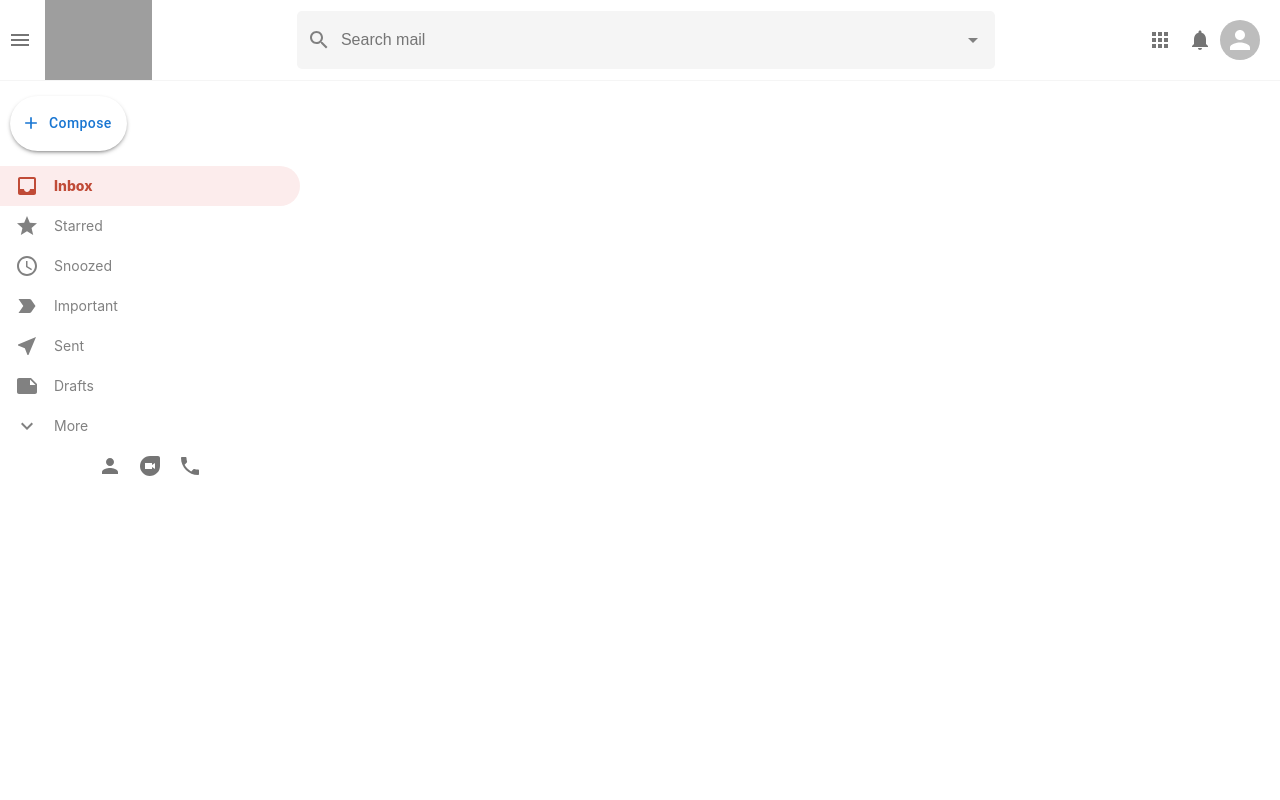
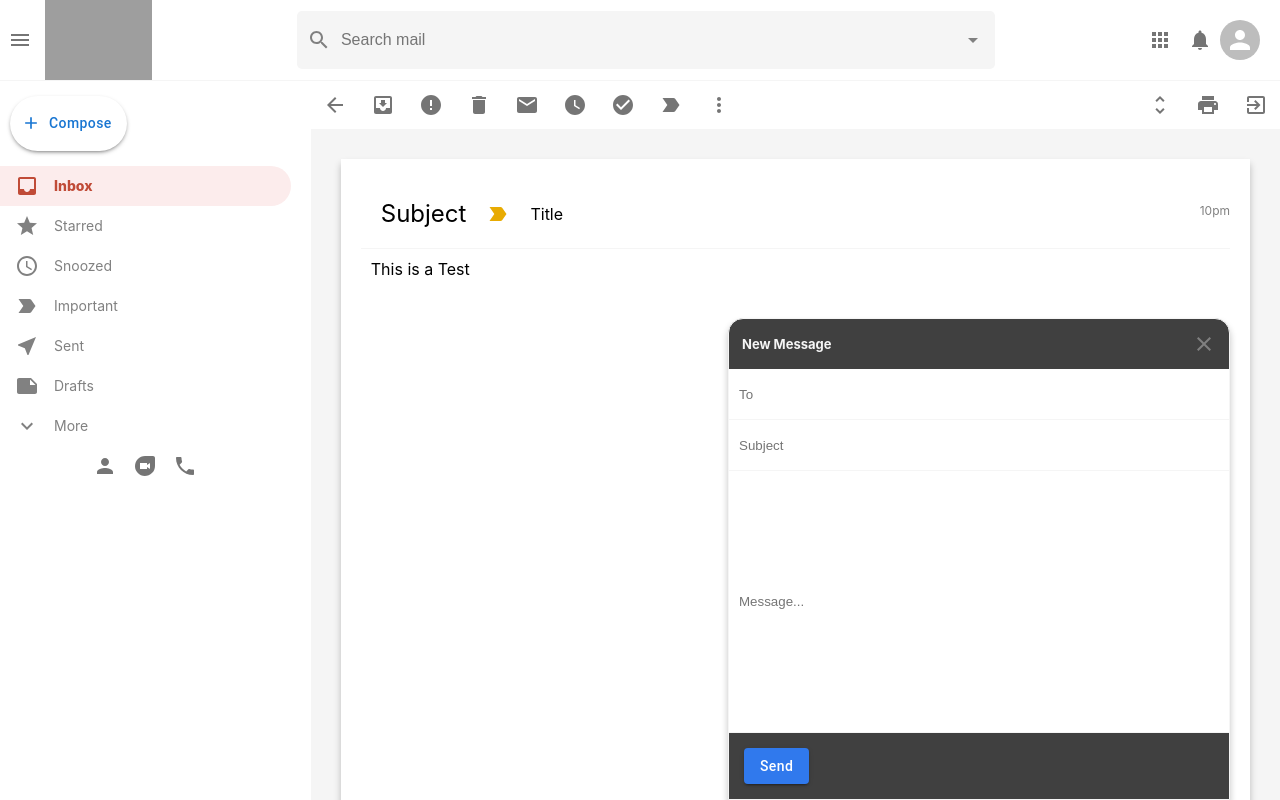
Before and after one commit to PiotrSchreiner/Gmail-Clone, a React (Create React App) app: page /mail in a window 1280 px wide. Shown: the top 800 px of the page. Built offline with nearby package versions, Linux system fonts and the light colour scheme; grey boxes are pictures that could not be loaded.

Commit message:
Created the SendMail components and styled them

```diff
--- a/src/App.js
+++ b/src/App.js
@@ -5,6 +5,7 @@
 import { BrowserRouter as Router, Routes, Route, Link } from "react-router-dom";
 import Mail from "./Mail";
 import EmailList from "./EmailList";
+import SendMail from "./SendMail";
 
 function App() {
   return (
@@ -20,6 +21,7 @@
             <Route path="/" element={<EmailList />} />
           </Routes>
         </div>
+        <SendMail />
       </div>
     </Router>
   );
--- a/src/EmailRow.js
+++ b/src/EmailRow.js
@@ -3,10 +3,17 @@
 import { IconButton, Checkbox } from "@material-ui/core";
 import StarBorderOutlinedIcon from "@mui/icons-material/StarBorderOutlined";
 import LabelImportantOutlinedIcon from "@mui/icons-material/LabelImportantOutlined";
+import { useNavigate } from "react-router-dom";
 
 function EmailRow({ id, title, subject, description, time }) {
+  const navigate = useNavigate();
+
+  const handleClick = () => {
+    navigate("/mail");
+  };
+
   return (
-    <div className="emailRow">
+    <div onClick={handleClick} className="emailRow">
       <div className="emailRow__options">
         <Checkbox />
         <IconButton>
--- a/src/Mail.css
+++ b/src/Mail.css
@@ -0,0 +1,59 @@
+.mail {
+  flex: 1;
+  background-color: whitesmoke;
+}
+
+.mail__tools {
+  justify-content: space-between;
+  background-color: white;
+  display: flex;
+}
+
+.mail__toolsLeft {
+  display: flex;
+}
+
+.mail__body {
+  display: flex;
+  flex-direction: column;
+  margin: 30px;
+  background-color: white;
+  padding: 20px;
+  height: 100vh;
+  box-shadow: 0px 5px 7px 0px rgba(0, 0, 0, 0.24);
+}
+
+.mail__important {
+  color: #e8ab02 !important;
+}
+
+.mail__bodyHeader > h2 {
+  font-weight: 400;
+  margin-right: 20px;
+}
+
+.mail__bodyHeader {
+  display: flex;
+  align-items: center;
+  border-bottom: 1px solid whitesmoke;
+  position: relative;
+  padding: 20px;
+}
+
+.mail__bodyHeader > p {
+  margin-left: 20px;
+}
+
+.mail__message > p {
+  padding: 10px;
+  margin-right: 20px;
+  overflow-wrap: break-word;
+}
+
+.mail__time {
+  position: absolute;
+  top: 24px;
+  right: 0;
+  font-size: 12px;
+  color: gray;
+}
--- a/src/Mail.js
+++ b/src/Mail.js
@@ -1,8 +1,91 @@
 import React from "react";
+import { useNavigate } from "react-router-dom";
 import "./Mail.css";
+import { IconButton } from "@material-ui/core";
+import ArrowBackIcon from "@mui/icons-material/ArrowBack";
+import MoveToInboxIcon from "@mui/icons-material/MoveToInbox";
+import ErrorIcon from "@mui/icons-material/Error";
+import DeleteIcon from "@mui/icons-material/Delete";
+import EmailIcon from "@mui/icons-material/Email";
+import WatchLaterIcon from "@mui/icons-material/WatchLater";
+import CheckCircleIcon from "@mui/icons-material/CheckCircle";
+import LabelImportantIcon from "@mui/icons-material/LabelImportant";
+import MoreVertIcon from "@mui/icons-material/MoreVert";
+import UnfoldMoreIcon from "@mui/icons-material/UnfoldMore";
+import PrintIcon from "@mui/icons-material/Print";
+import ExitToAppIcon from "@mui/icons-material/ExitToApp";
 
 function Mail() {
-  return <div className="mail"></div>;
+  const navigate = useNavigate();
+
+  return (
+    <div className="mail">
+      <div className="mail__tools">
+        <div className="c">
+          <IconButton onClick={() => navigate("/")}>
+            <ArrowBackIcon />
+          </IconButton>
+
+          <IconButton>
+            <MoveToInboxIcon />
+          </IconButton>
+
+          <IconButton>
+            <ErrorIcon />
+          </IconButton>
+
+          <IconButton>
+            <DeleteIcon />
+          </IconButton>
+
+          <IconButton>
+            <EmailIcon />
+          </IconButton>
+
+          <IconButton>
+            <WatchLaterIcon />
+          </IconButton>
+
+          <IconButton>
+            <CheckCircleIcon />
+          </IconButton>
+
+          <IconButton>
+            <LabelImportantIcon />
+          </IconButton>
+
+          <IconButton>
+            <MoreVertIcon />
+          </IconButton>
+        </div>
+        <div className="mail__toolsRight">
+          <IconButton>
+            <UnfoldMoreIcon />
+          </IconButton>
+
+          <IconButton>
+            <PrintIcon />
+          </IconButton>
+
+          <IconButton>
+            <ExitToAppIcon />
+          </IconButton>
+        </div>
+      </div>
+      <div className="mail__body">
+        <div className="mail__bodyHeader">
+          <h2>Subject</h2>
+          <LabelImportantIcon className="mail__important" />
+          <p>Title</p>
+          <p className="mail__time">10pm</p>
+        </div>
+
+        <div className="mail__message">
+          <p>This is a Test</p>
+        </div>
+      </div>
+    </div>
+  );
 }
 
 export default Mail;
--- /dev/null
+++ b/src/SendMail.css
@@ -0,0 +1,56 @@
+.sendMail {
+  position: absolute;
+  bottom: 0px;
+  right: 50px;
+  background-color: #404040;
+  width: 40%;
+  height: 60%;
+  max-width: 500px;
+  border-top-left-radius: 15px;
+  border-top-right-radius: 15px;
+  display: flex;
+  flex-direction: column;
+  border: 1px solid whitesmoke;
+  box-shadow: 0px 5px 7px 0px rgba(0, 0, 0, 0.24);
+}
+
+.sendMail_header {
+  padding: 13px;
+  display: flex;
+  justify-content: space-between;
+  align-items: center;
+  color: gray;
+}
+
+.sendMail_header > h3 {
+  color: whitesmoke;
+  font-size: 13px;
+}
+
+.sendMail__send {
+  background-color: #3079ed !important;
+  text-transform: capitalize !important;
+  margin: 15px !important;
+}
+
+.sendMail__close {
+  cursor: pointer;
+}
+
+.sendMail > form {
+  display: flex;
+  flex: 1;
+  flex-direction: column;
+}
+
+.sendMail > form > input {
+  height: 30px;
+  padding: 10px;
+  border: none;
+  border-bottom: 1px solid whitesmoke;
+  outline: none;
+}
+
+.sendMail__message {
+  flex: 1;
+}
--- /dev/null
+++ b/src/SendMail.js
@@ -0,0 +1,38 @@
+import React from "react";
+import "./SendMail.css";
+import CloseIcon from "@mui/icons-material/Close";
+import { Button } from "@material-ui/core";
+
+function SendMail() {
+  return (
+    <div className="sendMail">
+      <div className="sendMail_header">
+        <h3>New Message</h3>
+        <CloseIcon className="sendMail__close" />
+      </div>
+
+      <form>
+        <input placeholder="To" type="text" />
+        <input placeholder="Subject" type="text" />
+        <input
+          placeholder="Message..."
+          type="text"
+          className="sendMail__message"
+        />
+
+        <div className="sendMail__options">
+          <Button
+            className="sendMail__send"
+            variant="contained"
+            color="primary"
+            type="submit"
+          >
+            Send
+          </Button>
+        </div>
+      </form>
+    </div>
+  );
+}
+
+export default SendMail;
--- a/src/app/store.js
+++ b/src/app/store.js
@@ -1,8 +1,8 @@
 import { configureStore } from "@reduxjs/toolkit";
-import counterReducer from "../features/counterSlice";
+import mailReducer from "../features/mailSlice";
 
 export const store = configureStore({
   reducer: {
-    counter: counterReducer,
+    mail: mailReducer,
   },
 });
--- a/src/features/counterSlice.js
+++ /dev/null
@@ -1,46 +0,0 @@
-import { createSlice } from "@reduxjs/toolkit";
-
-export const counterSlice = createSlice({
-  name: "counter",
-  initialState: {
-    value: 0,
-  },
-  // The `reducers` field lets us define reducers and generate associated actions
-  reducers: {
-    increment: (state) => {
-      // Redux Toolkit allows us to write "mutating" logic in reducers. It
-      // doesn't actually mutate the state because it uses the Immer library,
-      // which detects changes to a "draft state" and produces a brand new
-      // immutable state based off those changes
-      state.value += 1;
-    },
-    decrement: (state) => {
-      state.value -= 1;
-    },
-    // Use the PayloadAction type to declare the contents of `action.payload`
-    incrementByAmount: (state, action) => {
-      state.value += action.payload;
-    },
-  },
-  // The `extraReducers` field lets the slice handle actions defined elsewhere,
-  // including actions generated by createAsyncThunk or in other slices.
-  extraReducers: (builder) => {},
-});
-
-export const { increment, decrement, incrementByAmount } = counterSlice.actions;
-
-// The function below is called a selector and allows us to select a value from
-// the state. Selectors can also be defined inline where they're used instead of
-// in the slice file. For example: `useSelector((state: RootState) => state.counter.value)`
-export const selectCount = (state) => state.counter.value;
-
-// We can also write thunks by hand, which may contain both sync and async logic.
-// Here's an example of conditionally dispatching actions based on current state.
-export const incrementIfOdd = (amount) => (dispatch, getState) => {
-  const currentValue = selectCount(getState());
-  if (currentValue % 2 === 1) {
-    dispatch(incrementByAmount(amount));
-  }
-};
-
-export default counterSlice.reducer;
--- /dev/null
+++ b/src/features/mailSlice.js
@@ -0,0 +1,24 @@
+import { createSlice } from "@reduxjs/toolkit";
+
+export const mailSlice = createSlice({
+  name: "mail",
+  initialState: {
+    sendMessageIsOpen: false,
+  },
+  reducers: {
+    openSendMessage: (state) => {
+      state.sendMessageIsOpen = true;
+    },
+    closeSendMessage: (state) => {
+      state.sendMessageIsOpen = false;
+    },
+  },
+
+  extraReducers: (builder) => {},
+});
+
+export const { openSendMessage, closeSendMessage } = mailSlice.actions;
+
+export const selectSendMessageIsOpen = (state) => state.mail.sendMessageIsOpen;
+
+export default mailSlice.reducer;
```
